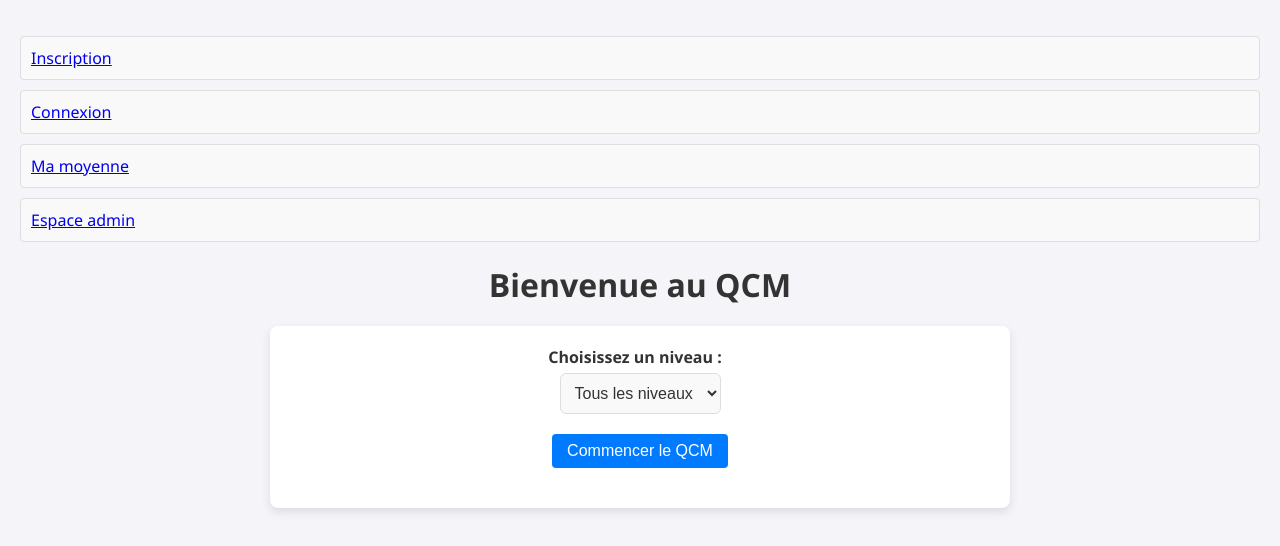
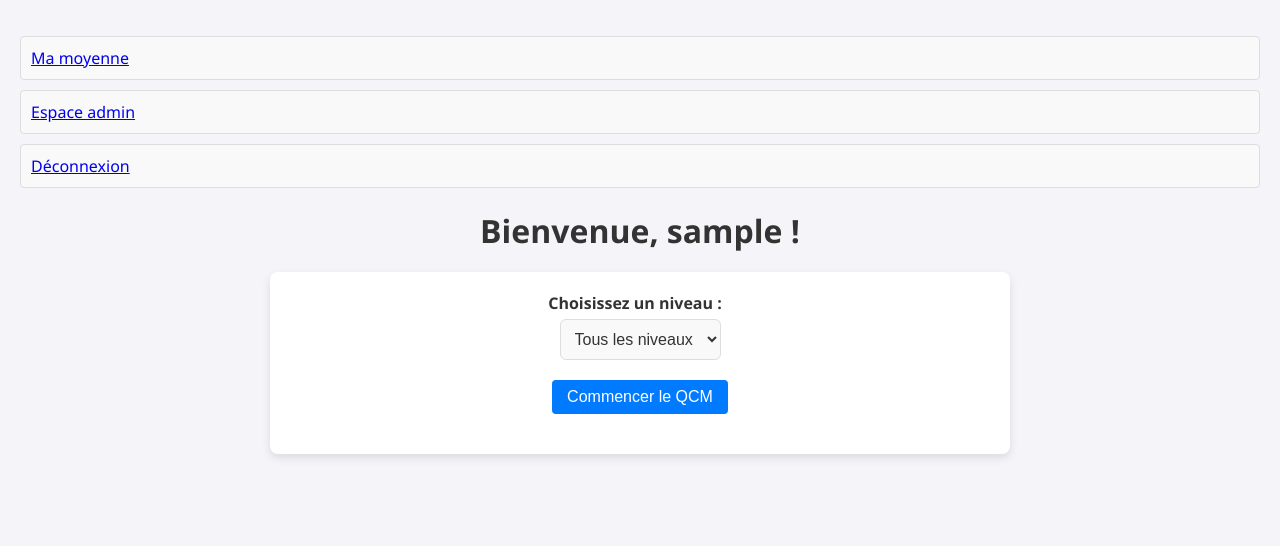
Before and after one commit to LukasMFR/qcm-sprintdev, a PHP site: page /views/home.php in a window 1280 px wide. Shown: the top 546 px of the page. Run offline with PHP 8.4, Linux system fonts and the light colour scheme; the visitor is signed in with stand-in values (Sample User, id 1).

Commit message:
Add buttons on login and register pages and fix home

```diff
--- a/views/home.php
+++ b/views/home.php
@@ -1,4 +1,14 @@
-<?php include '../includes/db.php'; ?>
+<?php
+session_start();
+include '../includes/db.php';
+
+// Redirection si l'utilisateur n'est pas connecté
+if (!isset($_SESSION['user_id'])) {
+    header('Location: login.php');
+    exit();
+}
+?>
+
 <!DOCTYPE html>
 <html lang="fr">
 <head>
@@ -9,13 +19,14 @@
 <body>
     <nav>
         <ul>
-            <li><a href="register.php">Inscription</a></li>
-            <li><a href="login.php">Connexion</a></li>
             <li><a href="average.php">Ma moyenne</a></li>
-            <li><a href="admin.php">Espace admin</a></li>
+            <?php if ($_SESSION['is_admin']): ?>
+                <li><a href="admin.php">Espace admin</a></li>
+            <?php endif; ?>
+            <li><a href="logout.php">Déconnexion</a></li>
         </ul>
     </nav>
-    <h1>Bienvenue au QCM</h1>
+    <h1>Bienvenue, <?php echo htmlspecialchars($_SESSION['username']); ?> !</h1>
     <form action="quiz.php" method="get" class="niveau-form">
         <label for="niveau">Choisissez un niveau :</label>
         <select name="niveau" id="niveau" required>
--- a/views/login.php
+++ b/views/login.php
@@ -14,7 +14,7 @@ if ($_SERVER['REQUEST_METHOD'] === 'POST') {
         $_SESSION['user_id'] = $user['id'];
         $_SESSION['username'] = $user['username'];
         $_SESSION['is_admin'] = $user['is_admin'];
-        header('Location: quiz.php');
+        header('Location: home.php');
         exit();
     } else {
         echo "Nom d'utilisateur ou mot de passe incorrect.";
@@ -35,5 +35,6 @@ if ($_SERVER['REQUEST_METHOD'] === 'POST') {
         <input type="password" name="password" placeholder="Mot de passe" required><br>
         <button type="submit">Se connecter</button>
     </form>
+    <p>Pas encore de compte ? <a href="register.php">Inscrivez-vous ici</a>.</p>
 </body>
 </html>
--- a/views/register.php
+++ b/views/register.php
@@ -28,5 +28,6 @@ if ($_SERVER['REQUEST_METHOD'] === 'POST') {
         <input type="password" name="password" placeholder="Mot de passe" required><br>
         <button type="submit">S'inscrire</button>
     </form>
+    <p>Déjà un compte ? <a href="login.php">Connectez-vous ici</a>.</p>
 </body>
 </html>
```
